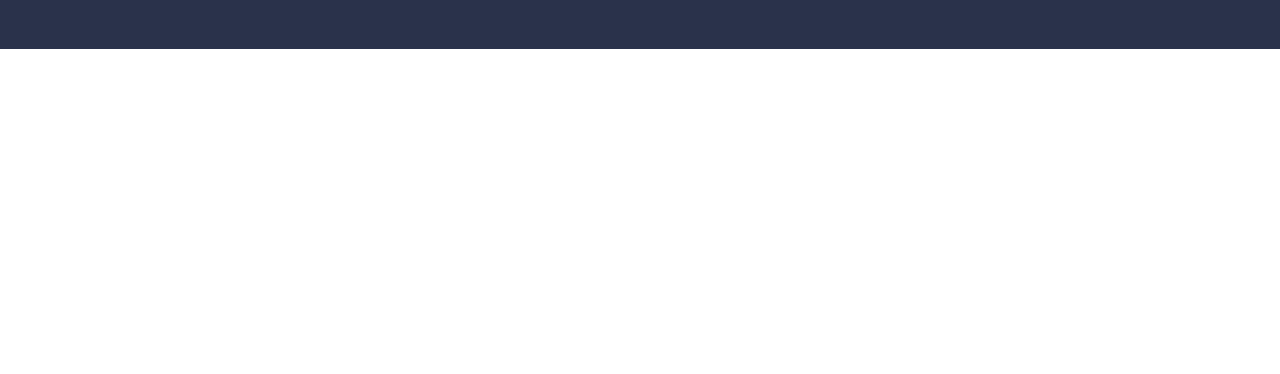
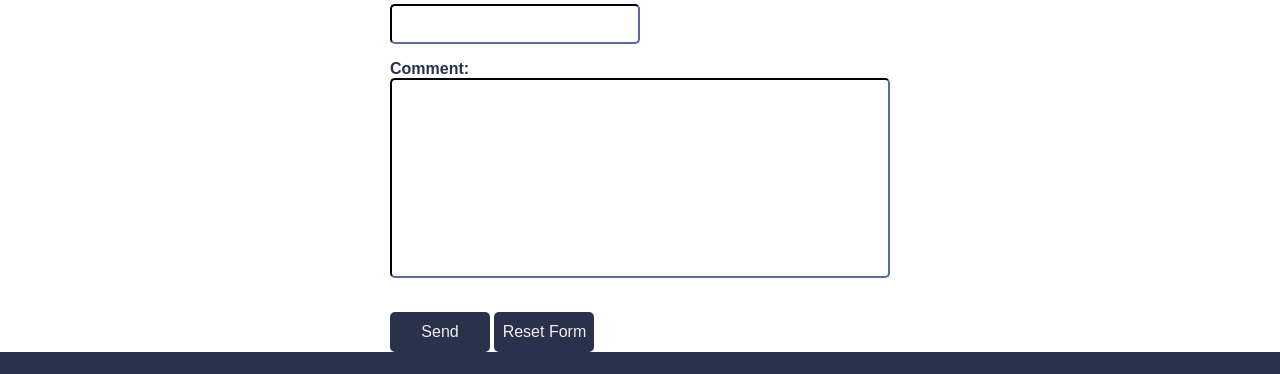
Before and after one commit to palesamapeka/palesamapeka.github.io, a plain HTML site: page skills.html in a window 1280 px wide. Shown: the part 602-976 px from the top of the page. Before the commit the page ends 800 px from the top, so only its background shows below. Drawn offline with Linux system fonts and the light colour scheme; a web font is replaced by a local one.

Commit message:
busy with email form

```diff
--- a/skills.html
+++ b/skills.html
@@ -49,6 +49,21 @@
             Git, Github, Bash. Node.js
         </div>
     </div>
+
+    <div class="form-container">
+        <h1>Contact Me!</h1>
+        <form action="mailto:someone@example.com" method="post" enctype="text/plain">
+            Name:<br>
+            <input type="text" name="name" class="email-form" required><br> E-mail:
+            <br>
+            <input type="email" name="mail" class="email-form" required><br> Comment:
+            <br>
+            <input id="comment-box" type="text" name="comment" class="email-form" required><br><br>
+            <input type="submit" value="Send" class="form-btn">
+            <input type="reset" value="Reset Form" class="form-btn">
+        </form>
+    </div>
+
     <footer>
         <div class="footer-container">
             <div class="footer">
@@ -58,9 +73,8 @@
                     <a href="https://twitter.com/__palesamaps"><i class="fa fa-twitter"></i>Twitter</a>
                     <a href="https://github.com/palesamapeka"><i class="fa fa-github"></i>Github</a>
                     <a href="https://www.linkedin.com/in/palesa-mapeka/"><i class="fa fa-linkedin"></i>LinkedIn</a>
-                    <a href="mailto:palesamapeka97@gmail.com"><i class="fa fa-envelope"></i>Email</a> </div>
+                </div>
             </div>
-        </div>
     </footer>
 </body>
 
--- a/styles.css
+++ b/styles.css
@@ -161,6 +161,43 @@
             background-color: #eee;
         }
 
+        .form-container {
+            justify-content: center;
+            width: 100%;
+            display: grid;
+            align-items: center;
+            justify-content: center;
+        }
+
+        .email-form {
+            width: 250px;
+            height: 40px;
+            border-radius: 5px;
+            padding-left: 0.5rem;
+            border-color: #2a324b;
+            margin-bottom: 1rem;
+        }
+
+        #comment-box {
+            height: 200px;
+            width: 500px;
+            text-align: left;
+            padding-top: 0;
+            padding-left: 5px;
+        }
+
+        .form-btn {
+            width: 100px;
+            height: 40px;
+            border-radius: 5px;
+            background-color: #2a324b;
+            cursor: pointer;
+            outline: none;
+            border: none;
+            font-size: 1rem;
+            color: #eee;
+        }
+
         .footer-container {
             background-color: #2a324b;
             padding-bottom: 4rem;
@@ -204,29 +241,6 @@
             padding-right: 5px;
         }
 
-    #email-form {
-        width: 250px;
-        height: 40px;
-        border-radius: 5px;
-        outline: none;
-        border: none;
-        padding-left: 0.5rem;
-        font-size: 1rem;
-        margin-bottom: 1rem;
-    }
-
-    #form-btn {
-        width: 100px;
-        height: 40px;
-        border-radius: 5px;
-        background-color: #eee;
-        cursor: pointer;
-        outline: none;
-        border: none;
-        font-size: 1rem;
-        color: #2a324b;
-    }
-
         @media screen and(max-width:1150px) {
             .footer {
                 height: 30vh;
```
Also changed, not shown: index.html (+1 -2 lines), projects.html (+1 -2 lines). Lines whose indentation alone changed are shown as unchanged.
